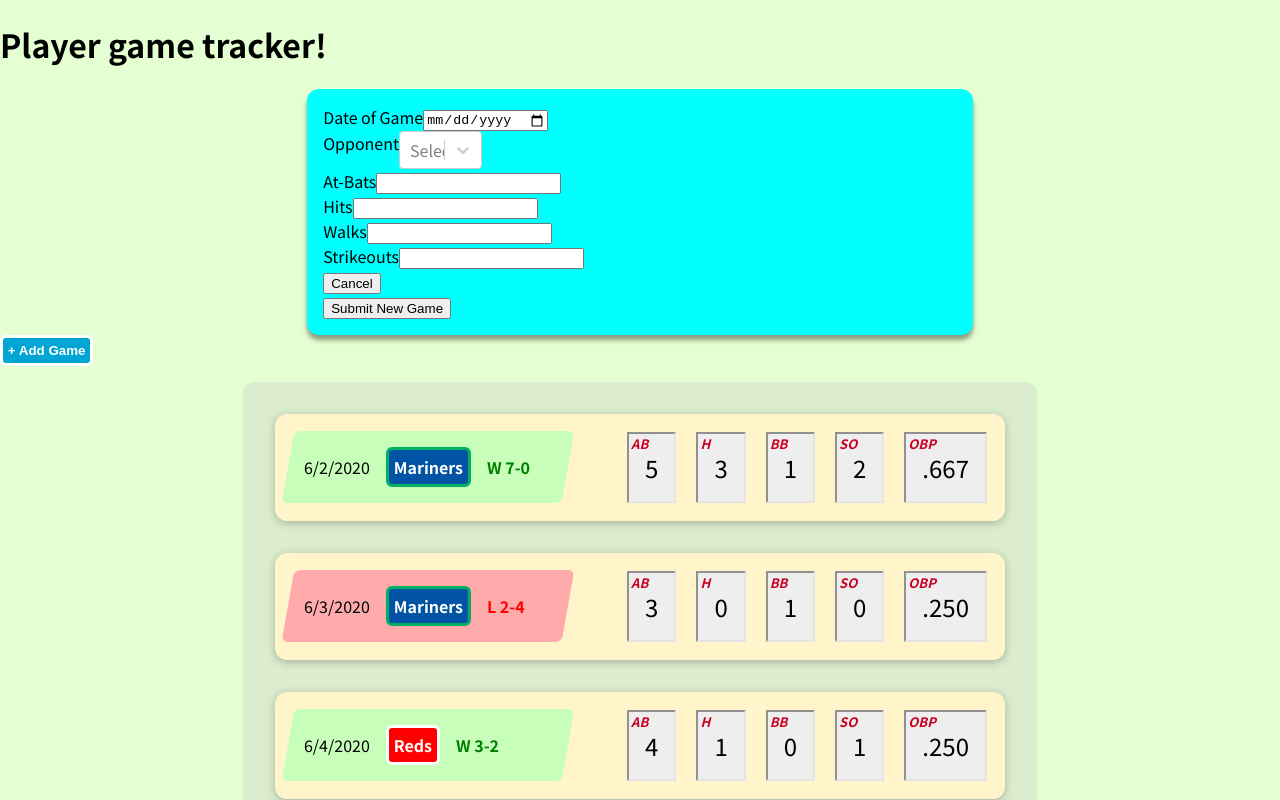
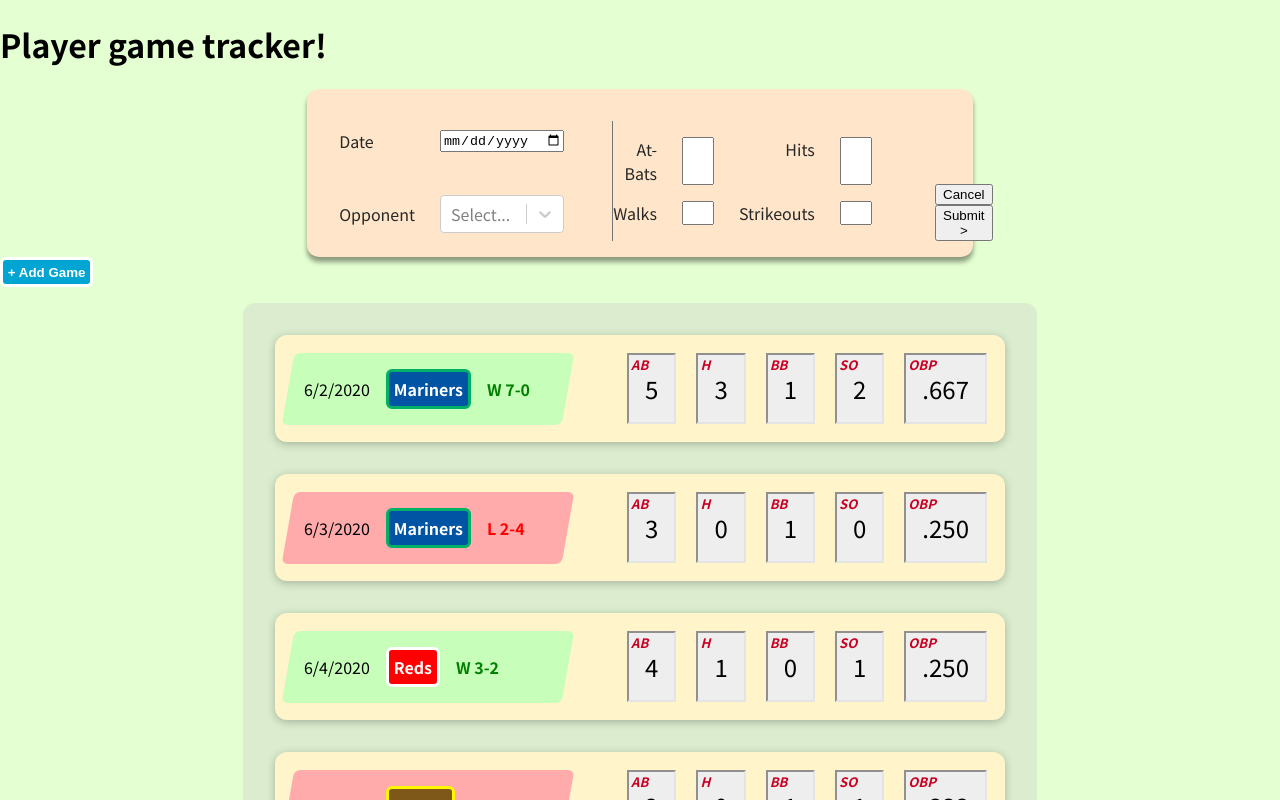
Before and after one commit to ethan-fox/baseball-heroes, a React (Create React App) app: page / in a window 1280 px wide. Shown: the top 800 px of the page. Built offline with nearby package versions, Linux system fonts and the light colour scheme.

Commit message:
Form input surfaced up

```diff
--- a/src/component/AddGameItemForm/AddGameItemForm.css
+++ b/src/component/AddGameItemForm/AddGameItemForm.css
@@ -1,6 +1,7 @@
 .add-game-item-form {
   padding: 1rem;
-  background-color: aqua;
+  padding-top: 2rem;
+  background-color: #ffe6ca;
   box-shadow: 0 5px 5px rgba(0, 0, 0, 0.4);
   margin: 0 auto;
   width: 52%;
--- a/src/component/AddGameItemForm/AddGameItemForm.js
+++ b/src/component/AddGameItemForm/AddGameItemForm.js
@@ -1,11 +1,19 @@
 import "./AddGameItemForm.css"
 
 import BigCard from "../Card/BigCard/BigCard";
-import AddGameItemFormInput from "./AddGameItemFormInput";
+import AddGameItemFormInput from "./FormInput/AddGameItemFormInput";
 
 
-const AddGameItemForm = () => <BigCard className="add-game-item-form">
-    <AddGameItemFormInput />
-</BigCard>;
+const AddGameItemForm = () => {
+
+    const handleNewGameSubmitted = (payload) => {
+        console.log('In the form')
+        console.log(payload)
+    }
+
+    return <BigCard className="add-game-item-form">
+        <AddGameItemFormInput onSubmission={handleNewGameSubmitted}/>
+    </BigCard>;
+}
 
 export default AddGameItemForm;
--- a/src/component/AddGameItemForm/AddGameItemFormInput.js
+++ /dev/null
@@ -1,44 +0,0 @@
-import Select from 'react-select'
-
-import { teamSelectValues } from "./constant";
-
-const AddGameItemFormInput = () => {
-    return <form>
-        <div>
-            <div>
-                <div>
-                    <label>Date of Game</label>
-                    <input type="date" />
-                </div>
-                <div style={{"display": "flex", "max-width": "25%"}}>
-                    <label>Opponent</label>
-                    <Select options={teamSelectValues}/>
-                </div>
-            </div>
-            <div>
-                <label>At-Bats</label>
-                <input type="number" min="0" />
-            </div>
-            <div>
-                <label>Hits</label>
-                <input type="number" min="0" />
-            </div>
-            <div>
-                <label>Walks</label>
-                <input type="number" min="0" />
-            </div>
-            <div>
-                <label>Strikeouts</label>
-                <input type="number" min="0" />
-            </div>
-        </div>
-        <div>
-            <button>Cancel</button>
-        </div>
-        <div>
-            <button>Submit New Game</button>
-        </div>
-    </form>;
-}
-
-export default AddGameItemFormInput;
--- /dev/null
+++ b/src/component/AddGameItemForm/FormInput/AddGameItemFormInput.css
@@ -0,0 +1,57 @@
+/* Textbox styling- browser-specific, unfortunately */
+/* Chrome, Safari, Edge, Opera */
+input::-webkit-outer-spin-button,
+input::-webkit-inner-spin-button {
+  -webkit-appearance: none;
+  /* margin: 0; TODO is this needed? */
+}
+
+/* Firefox */
+input[type="number"] {
+  -moz-appearance: textfield;
+}
+
+.add-game-item {
+  display: flex;
+  color: #272727;
+  justify-content: space-evenly;
+}
+
+.game-performance {
+    display: grid;
+    grid-template-columns: auto auto;
+    gap: 25px 25px;
+    justify-content: left;
+    margin-left: 1rem;
+    /* width: max-content; */
+    border-right: 1px solid #757575;
+    padding-right: 3rem;
+}
+
+.game-performance__item {
+    margin-top: auto;
+    margin-bottom: auto;
+}
+
+.player-performance {
+    display: grid;
+    grid-template-columns: auto auto auto auto;
+    gap: 1rem 25px;
+    padding-top: 1rem;
+    padding-bottom: 1rem;
+}
+
+.player-performance label {
+    text-align: right;
+}
+
+.player-performance input {
+    width: 2rem;
+}
+
+.termination-buttons {
+    display: flex;
+    flex-direction: column;
+    margin-top: auto;
+    margin-left: 10%;
+}
--- /dev/null
+++ b/src/component/AddGameItemForm/FormInput/AddGameItemFormInput.js
@@ -0,0 +1,97 @@
+import "./AddGameItemFormInput.css"
+
+import { useState } from "react";
+import Select from "react-select";
+
+import { TEAM_SELECT_VALUES } from "./constant";
+
+const AddGameItemFormInput = (props) => {
+
+    const [selectedDate, setSelectedDate] = useState('');
+    const [selectedOpponent, setSelectedOpponent] = useState('');
+    const [inputAtBats, setInputAtBats] = useState('');
+    const [inputHits, setInputHits] = useState('');
+    const [inputWalks, setInputWalks] = useState('');
+    const [inputStrikeouts, setInputStrikeouts] = useState('');
+
+    const handleSelectedDate = (event) => setSelectedDate(event.target.value);
+    const handleSelectedOpponent = (event) => setSelectedOpponent(event.value);
+    const handleInputAtBats = (event) => setInputAtBats(event.target.value);
+    const handleInputHits = (event) => setInputHits(event.target.value);
+    const handleInputWalks = (event) => setInputWalks(event.target.value);
+    const handleInputStrikeouts = (event) => setInputStrikeouts(event.target.value);
+
+    const handleSubmit = (event) => {
+        event.preventDefault()
+
+        const payload = {
+            date: selectedDate,
+            opponent: selectedOpponent,
+            AB: inputAtBats,
+            H: inputHits,
+            BB: inputWalks,
+            K: inputStrikeouts
+        }
+
+        setSelectedDate('')
+        setSelectedOpponent('')
+        setInputAtBats('')
+        setInputHits('')
+        setInputWalks('')
+        setInputStrikeouts('')
+
+        props.onSubmission(payload)
+    }
+
+    return <form onSubmit={handleSubmit}>
+        <div className="add-game-item">
+            <div className="game-performance">
+                <label className="game-performance__item">Date</label>
+                <input
+                    className="game-performance__item"
+                    type="date"
+                    value={selectedDate}
+                    onChange={handleSelectedDate}
+                />
+                <label className="game-performance__item">Opponent</label>
+                <Select
+                    className="game-performance__item"
+                    options={TEAM_SELECT_VALUES}
+                    onChange={handleSelectedOpponent}
+                />
+            </div>
+            <div className="player-performance">
+                <label>At-Bats</label>
+                <input
+                    type="number" min="0"
+                    value={inputAtBats}
+                    onChange={handleInputAtBats}
+                />
+                <label>Hits</label>
+                <input
+                    type="number" min="0"
+                    value={inputHits}
+                    onChange={handleInputHits}
+                />
+                <label>Walks</label>
+                <input
+                    type="number" min="0"
+                    value={inputWalks}
+                    onChange={handleInputWalks}
+                />
+                <label>Strikeouts</label>
+                <input
+                    type="number" min="0"
+                    value={inputStrikeouts}
+                    onChange={handleInputStrikeouts}
+                />
+            </div>
+            <div className="termination-buttons">
+                <button>Cancel</button>
+                <button>Submit {">"}</button>
+            </div>
+        </div>
+    </form>;
+}
+
+export default AddGameItemFormInput;
--- /dev/null
+++ b/src/component/AddGameItemForm/FormInput/constant.js
@@ -0,0 +1,10 @@
+import * as _ from "lodash"
+
+import { TEAM_ID_TO_INFO } from "../../../constant/team"
+
+// TODO LMAO this is weird
+const TEAM_SELECT_VALUES = _.range(0, 6).map((i) => { return { value: i, label: TEAM_ID_TO_INFO[i].name } })
+
+export {
+    TEAM_SELECT_VALUES
+};
--- a/src/component/AddGameItemForm/constant.js
+++ /dev/null
@@ -1,10 +0,0 @@
-import * as _ from "lodash"
-
-import { TEAM_ID_TO_INFO } from "../../constant/team"
-
-// TODO LMAO this is weird
-const teamSelectValues = _.range(0, 6).map((i) => { return { value: i, label: TEAM_ID_TO_INFO[i].name } })
-
-export {
-    teamSelectValues
-};
--- a/src/component/GameData/GameData.css
+++ b/src/component/GameData/GameData.css
@@ -16,5 +16,4 @@
 .game-data__opponent {
   font-weight: bold;
   padding: 0.3rem;
-  border: 3px solid;
 }
--- a/src/component/GameData/styler.js
+++ b/src/component/GameData/styler.js
@@ -1,17 +1,17 @@
 
 import { TEAM_ID_TO_INFO } from "../../constant/team"
 
-const resultTileStyler = (gameResult) => { return {"background-color": (gameResult.includes("W") ? "#c7ffba" : "#ffabab") } }
+const resultTileStyler = (gameResult) => { return {backgroundColor: (gameResult.includes("W") ? "#c7ffba" : "#ffabab") } }
 
-const gameResultStyler = (gameResult) => { return {"font-weight": "bold", "color": (gameResult.includes("W") ? "green" : "red")}}
+const gameResultStyler = (gameResult) => { return {fontWeight: "bold", "color": (gameResult.includes("W") ? "green" : "red")}}
 
 const teamStyler = (opponentId) => {
     const team = TEAM_ID_TO_INFO[opponentId]
 
     return {
-        "color": team.textColor,
-        "background-color": team.primaryColor,
-        "border-color": team.secondaryColor
+        color: team.textColor,
+        backgroundColor: team.primaryColor,
+        border: `3px solid ${team.secondaryColor}`
     }
 }
 
```
Also changed, not shown: src/component/AddGameItemButton/styles.js (deleted, +0 -20 lines).
